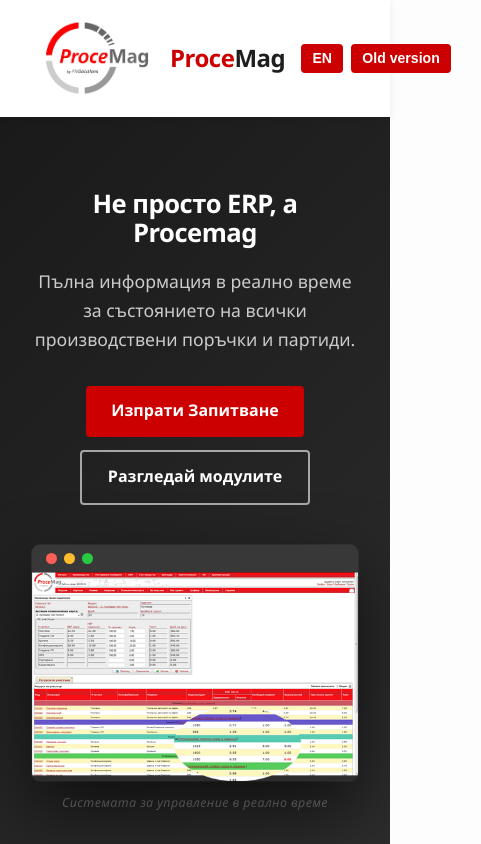
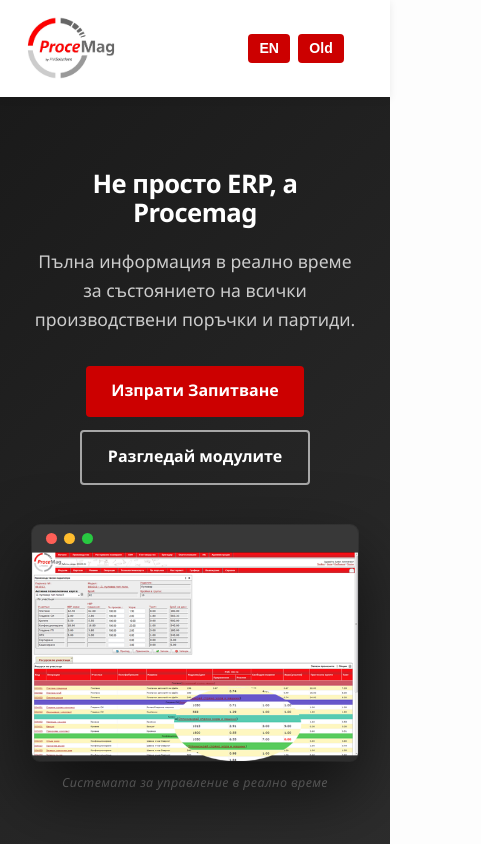
Before and after one commit to pshishkov/Procemag.com, a plain HTML site: page Index.html in a window 390 px wide. Shown: the top 844 px of the page, 481 px wide, since content can reach past the window. Drawn offline with Linux system fonts and the light colour scheme.

Commit message:
Fix mobile header: hide logo text, shorten Old button, tighten nav padding

```diff
--- a/Index.html
+++ b/Index.html
@@ -53,6 +53,7 @@
         .logo-img  { width: 130px; height: auto; margin-right: 0.5rem; }
         .logo-text { font-size: 1.5rem; font-weight: 800; color: var(--primary); letter-spacing: -0.5px; }
         .logo-dot  { color: var(--dark); }
+        .btn-short { display: none; }
 
         nav {
             display: flex;
@@ -568,6 +569,13 @@
             nav a:last-child { border-bottom: none; }
             .hamburger { display: flex; }
 
+            /* Header */
+            .nav-container { padding: 0.7rem 1rem; }
+            .logo-text { display: none; }
+            .logo-img  { width: 110px; }
+            .btn-long  { display: none; }
+            .btn-short { display: inline; }
+
             /* Hero stacks */
             .hero-container { flex-direction: column; gap: 2.5rem; }
             .hero-text { flex: none; width: 100%; text-align: center; }
@@ -618,7 +626,7 @@
             </nav>
             <div class="nav-actions">
                 <button id="langToggle" class="btn small" aria-label="Toggle language">EN</button>
-                <button id="oldBtn"     class="btn small" aria-label="Old version">Old version</button>
+                <button id="oldBtn"     class="btn small" aria-label="Old version"><span class="btn-long">Old version</span><span class="btn-short">Old</span></button>
                 <button id="hamburgerBtn" class="hamburger" aria-label="Toggle menu">
                     <span></span><span></span><span></span>
                 </button>
```
